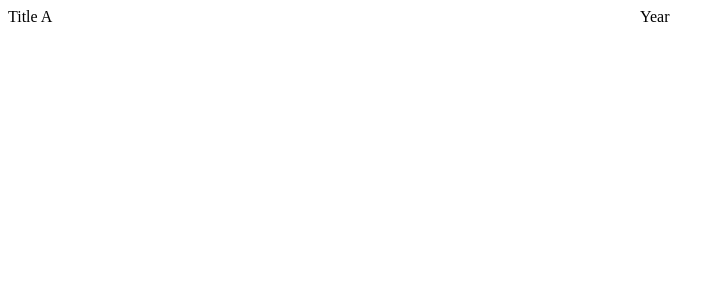
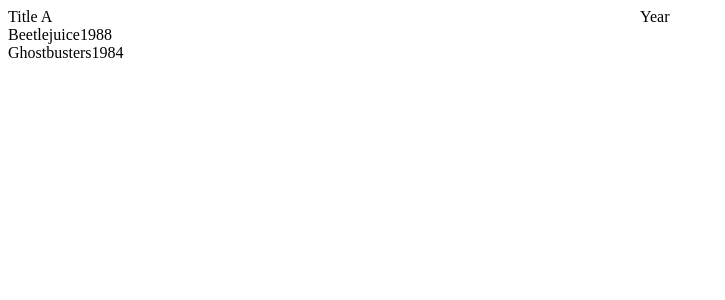
Before and after one commit to benlittlenz/Datatable, a React (Create React App) app: page / in a window 1280 px wide. Shown: the top 300 px of the page, without its empty margins (0-725 px from the left). Built offline with nearby package versions, Linux system fonts and the light colour scheme.

Commit message:
Added table row and util functions

```diff
--- a/src/App.tsx
+++ b/src/App.tsx
@@ -17,12 +17,12 @@ const columns = [
 
 const data = [
   {
-    id: 1,
+    id: 0,
     title: "Beetlejuice",
     year: "1988",
   },
   {
-    id: 2,
+    id: 1,
     title: "Ghostbusters",
     year: "1984",
   },
--- a/src/components/DataTable.tsx
+++ b/src/components/DataTable.tsx
@@ -1,24 +1,46 @@
 import React from "react";
 
 import Column from "./Column";
+import Body from "./TableBody";
+import Row from "./TableRow";
 import HeadRow from "./HeaderRow";
 import Table from "./Table";
-import Body from "./TableBody";
 import Head from "./TableHeader";
-import { TableProps } from "./types";
 
-function DataTable<T>({ columns }: TableProps<T>): JSX.Element {
+import { TableProps, TableRow } from "./types";
+import useColumns from "../hooks/useColumns";
+import { prop, isEmpty } from "../utils";
+
+function DataTable<T>({ columns, data, keyField }: TableProps<T>): JSX.Element {
+  const { tableColumns } = useColumns(columns);
+  console.log("COLUMN HOOK", tableColumns);
+  const sortedData = React.useMemo(() => {
+    return [...data].sort();
+  }, [data]);
+  const tableRows = React.useMemo(() => {
+    // TODO: calculate first and last index
+    return sortedData.slice(0, 25);
+  }, [sortedData]);
   return (
     <div>
       <Table role="table">
         <Head role="rowgroup">
           <HeadRow role="row">
-            {columns.map((column) => (
+            {tableColumns.map((column) => (
               <Column key={column.id} column={column} />
             ))}
           </HeadRow>
         </Head>
-        <Body role="rowgroup"></Body>
+        <Body role="rowgroup">
+          {tableRows.map((row, i) => {
+            const key = prop(row as TableRow, (keyField = "id")) as string | number;
+            const id = isEmpty(key) ? i : key;
+
+            return (
+              <Row id={id} rowIndex={i} columns={columns} row={row} key={id} keyField={keyField} />
+            );
+          })}
+        </Body>
       </Table>
     </div>
   );
--- /dev/null
+++ b/src/components/TableCell/index.tsx
@@ -0,0 +1,78 @@
+import * as React from "react";
+import styled from "styled-components";
+import { TableColumn, Selector, Format } from "../types";
+
+const CellStyle = styled.div`
+  position: relative;
+  display: flex;
+  align-items: center;
+  box-sizing: border-box;
+  line-height: normal;
+`;
+
+interface CellProps<T> {
+  id: string;
+  dataTag: string | null;
+  column: TableColumn<T>;
+  row: T;
+  rowIndex: number;
+}
+
+function Cell<T>({ id, column, rowIndex, dataTag, row }: CellProps<T>): JSX.Element {
+  console.log("CELL ", column, row);
+  console.log("dataTag", dataTag);
+  return (
+    <CellStyle id={id} data-column-id={column.id} role="gridcell">
+      {!column.cell && (
+        <div data-tag={dataTag}>{getProperty(row, column.selector, column.format, rowIndex)}</div>
+      )}
+      {/* {column.cell && column.cell(row, column, id)} */}
+    </CellStyle>
+  );
+}
+
+export default React.memo(Cell) as typeof Cell;
+
+export function getProperty<T>(
+  row: T,
+  // TODO: remove string type in V8
+  selector: Selector<T> | string | undefined | null | unknown, // unknown allows us to throw an error for JS code
+  format: Format<T> | undefined | null,
+  rowIndex: number
+): React.ReactNode {
+  if (!selector) {
+    return null;
+  }
+
+  // TODO: remove  string check in V8
+  if (typeof selector !== "string" && typeof selector !== "function") {
+    throw new Error(
+      "selector must be a . delimited string eg (my.property) or function (e.g. row => row.field"
+    );
+  }
+
+  // format will override how the selector is displayed but the original dataset is used for sorting
+  if (format && typeof format === "function") {
+    return format(row, rowIndex);
+  }
+
+  if (selector && typeof selector === "function") {
+    return selector(row, rowIndex);
+  }
+
+  // TODO: Remove in V8
+  return parseSelector(row, selector);
+}
+
+export function parseSelector<T extends Record<string, any>>(row: T, selector: string): T {
+  return selector.split(".").reduce((acc, part) => {
+    const arr = part.match(/[^\]\\[.]+/g);
+    if (arr && arr.length > 1) {
+      for (let i = 0; i < arr.length; i++) {
+        return acc[arr[i]][arr[i + 1]];
+      }
+    }
+
+    return acc[part];
+  }, row);
+}
--- /dev/null
+++ b/src/components/TableRow/index.tsx
@@ -0,0 +1,50 @@
+import styled from "styled-components";
+import { prop } from "../../utils";
+import { TableRow } from "../types";
+
+import TableCell from "../TableCell";
+
+const TableRowStyle = styled.div`
+  display: flex;
+  align-items: stretch;
+  align-content: stretch;
+  width: 100%;
+  box-sizing: border-box;
+`;
+
+type TableRowProps<T> = {
+  columns: any;
+  id: string | number;
+  rowIndex: number;
+  keyField?: string;
+  row: T;
+};
+
+function Row<T>({
+  columns = [],
+  id,
+  rowIndex,
+  keyField = "id",
+  row,
+}: TableRowProps<T>): JSX.Element {
+  const rowKeyField = prop(row as TableRow, keyField);
+  return (
+    <TableRowStyle id={`row-${id}`} role="row">
+      {columns.map((column: any) => {
+        console.log("COLUMN >>> ", column);
+        return (
+          <TableCell
+            id={`cell-${column.id}-${rowKeyField}`}
+            key={`cell-${column.id}-${rowKeyField}`}
+            rowIndex={rowIndex}
+            dataTag={column.ignoreRowClick || column.button ? null : ""}
+            column={column}
+            row={row}
+          />
+        );
+      })}
+    </TableRowStyle>
+  );
+}
+
+export default Row;
--- a/src/components/types.ts
+++ b/src/components/types.ts
@@ -1,9 +1,12 @@
 export type Primitive = string | number | boolean | bigint;
 export type Selector<T> = (row: T, rowIndex?: number) => Primitive;
+export type Format<T> = (row: T, rowIndex: number) => React.ReactNode;
+export type TableRow = Record<string, unknown>;
 
 export type TableProps<T> = {
   columns: TableColumn<T>[];
   data: T[];
+  keyField?: string;
 };
 
 export type TableColumnBase = {
@@ -14,6 +17,8 @@ export type TableColumnBase = {
 export interface TableColumn<T> extends TableColumnBase {
   id?: string | number;
   name?: string | number | React.ReactNode;
+  cell?: (row: T, rowIndex: number, column: TableColumn<T>, id: string | number) => React.ReactNode;
+  format?: Format<T> | undefined;
   selector?: Selector<T>;
 }
 
--- /dev/null
+++ b/src/hooks/useColumns.ts
@@ -0,0 +1,30 @@
+import { TableColumn } from "../components/types";
+
+type ColumnsHook<T> = {
+  tableColumns: TableColumn<T>[];
+};
+
+function useColumns<T>(columns: TableColumn<T>[]): ColumnsHook<T> {
+  return {
+    tableColumns: decorateColumns(columns),
+  };
+}
+
+export default useColumns;
+
+// Make sure columns have unique id's
+export function decorateColumns<T>(columns: TableColumn<T>[]): TableColumn<T>[] {
+  return columns.map((column, index) => {
+    const decoratedColumn: TableColumn<T> = {
+      ...column,
+    };
+
+    if (!column.id) {
+      decoratedColumn.id = index + 1;
+
+      return decoratedColumn;
+    }
+
+    return decoratedColumn;
+  });
+}
--- /dev/null
+++ b/src/react-app-env.d.ts
@@ -0,0 +1 @@
+/// <reference types="react-scripts" />
--- /dev/null
+++ b/src/utils.ts
@@ -0,0 +1,11 @@
+export function prop<T, K extends keyof T>(obj: T, key: K): T[K] {
+  return obj[key];
+}
+
+export function isEmpty(field: string | number | undefined = ""): boolean {
+  if (typeof field === "number") {
+    return false;
+  }
+
+  return !field || field.length === 0;
+}
```
Also changed, not shown: .eslintrc.js.
